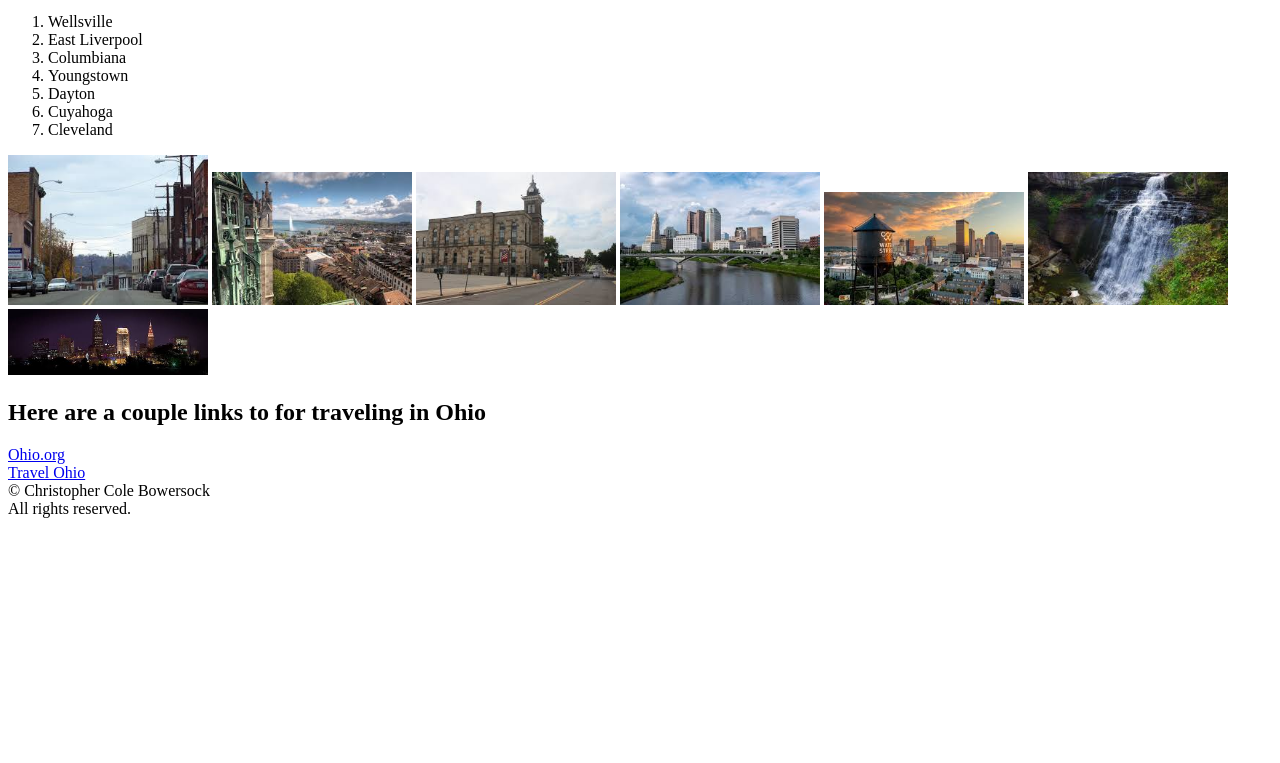
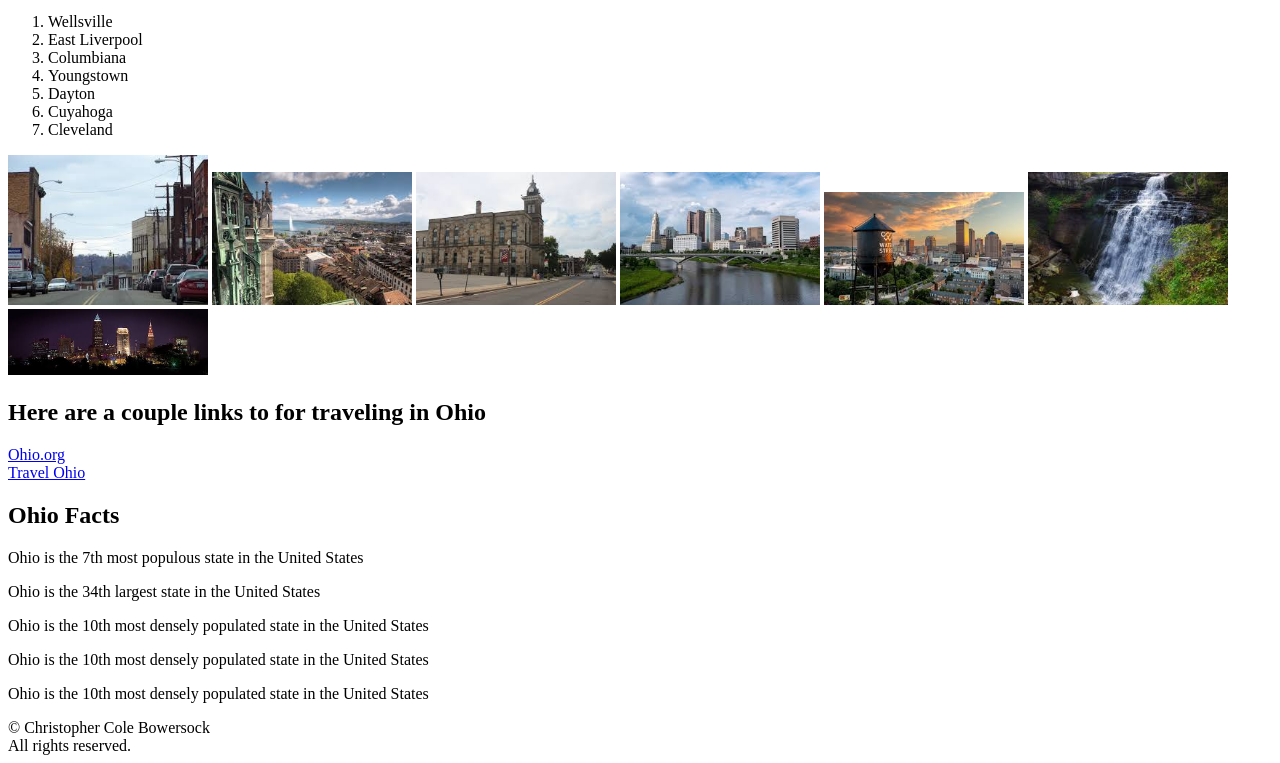
Before and after one commit to cryptocoledotcom/beginning, a plain HTML site: page index.html in a window 1280 px wide. Shown: the part 101-864 px from the top of the page. Before the commit the page ends 800 px from the top, so only its background shows below. Drawn offline with Linux system fonts and the light colour scheme.

Commit message:
Add files via upload

```diff
--- a/index.html
+++ b/index.html
@@ -29,13 +29,20 @@
             <img src="Images/cuyahoga_falls.jpeg" alt="Cuyahoga Falls" width="200">
             <img src="Images/cleveland.jpg" alt="Cleveland skyline at night" width="200">
         </div>
+        <div>
+            <h2>Here are a couple links to for traveling in Ohio</h2>
+            <a href="https://www.ohio.org/">Ohio.org</a>
+            <br>
+            <a href="https://www.travelohio.com/">Travel Ohio</a>
+        </div>
     </main>
-    <div>
-        <h2>Here are a couple links to for traveling in Ohio</h2>
-        <a href="https://www.ohio.org/">Ohio.org</a>
-        <br>
-        <a href="https://www.travelohio.com/">Travel Ohio</a>
-    </div>
+    <aside>
+        <h2>Ohio Facts</h2>
+        <p>Ohio is the 7th most populous state in the United States</p>
+        <p>Ohio is the 34th largest state in the United States</p>
+        <p>Ohio is the 10th most densely populated state in the United States</p>
+        <p>Ohio is the 10th most densely populated state in the United States</p>
+        <p>Ohio is the 10th most densely populated state in the United States</p>
     <footer>
         &copy; Christopher Cole Bowersock
         <br>
```
